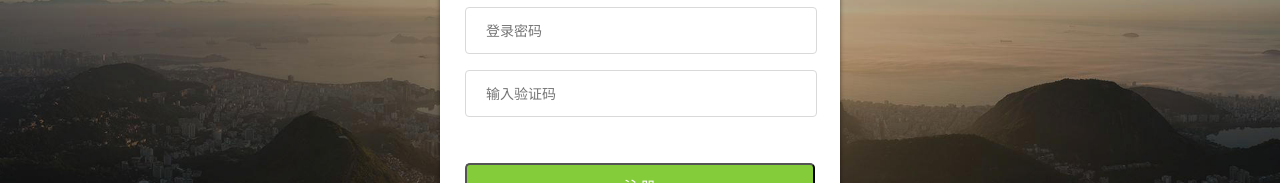
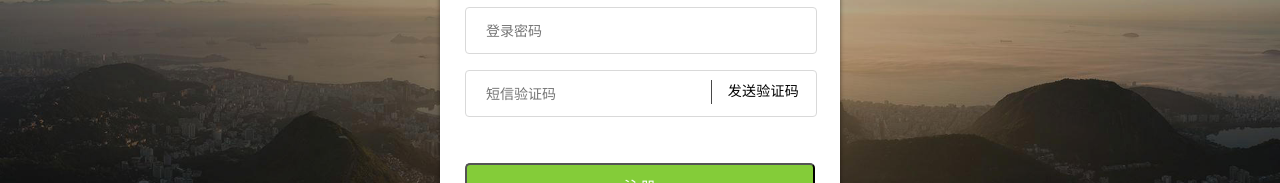
Before and after one commit to Wanncye/vue-django-luffy, a Vue app in the folder luffy_pc/: page /user/register in a window 1280 px wide. Shown: the part 144-327 px from the top of the page. Built offline with nearby package versions, Linux system fonts and the light colour scheme.

Commit message:
前端：实现发送验证码点击事件，倒计时等功能

```diff
--- a/luffy_pc/src/components/Register.vue
+++ b/luffy_pc/src/components/Register.vue
@@ -7,7 +7,10 @@
 				<div class="inp">
 					<input v-model = "mobile" type="text" placeholder="手机号码" class="user" @blur="checkMobile">
                     <input v-model = "password" type="password" placeholder="登录密码" class="user">
-					<input v-model = "sms_code" type="text" placeholder="输入验证码" class="user">
+					<div class="sms-box">
+                        <input v-model = "sms_code" maxlength="8" type="text" placeholder="短信验证码" class="user">
+                        <div class="sms-btn" @click="smsHander">{{sms_text}}</div>
+                    </div>
 					<button class="register_btn" @click="registerHandler">注册</button>
 					<p class="go_login" >已有账号 <router-link to="/user/login">直接登录</router-link></p>
 				</div>
@@ -25,6 +28,8 @@ export default {
         mobile:"",
         validateResult:false,
         password:"",
+        is_send_sms: false,
+        sms_text:"发送验证码",
     }
   },
   created(){
@@ -67,6 +72,39 @@ export default {
             }
             this.$message.error(message)
         })
+      },
+      smsHander(){
+          // 发送短信
+          // 1. 检测手机格式
+          if(! /1[3-9]\d{9}/.test(this.mobile)){
+              this.$message.error("手机格式不正确！")
+              return false
+          }
+          // 2. 判断手机号码是否60s内发送
+            if(this.is_send_sms){
+                this.$message.error("当前手机号已经在60秒内发送验证码，请不要频繁操作！")
+                return false
+            }
+
+          // 3. 发送请求
+          this.$axios.get(`${this.$settings.HOST}/user/sms/${this.mobile}/`, {}).then(response=>{
+                console.log(response.data)
+                let interval_time = 60
+                this.is_send_sms = true
+                let timer = setInterval(()=>{
+                    if(interval_time <= 1){
+                        //停止倒计时，允许用户再次请求发送验证码
+                        clearInterval(timer)
+                        this.is_send_sms = false
+                        this.sms_text = "发送验证码"
+                    }else{
+                        this.sms_text = `${interval_time}秒后重新发送`
+                        interval_time--
+                    }
+                }, 1000)
+          }).catch(error=>{
+                this.$message.error(error.response.data.message)
+          })
       }
   },
 
@@ -227,4 +265,19 @@ export default {
     color: #84cc39;
     cursor: pointer;
 }
+.sms-box{
+  position: relative;
+}
+.sms-box .sms-btn{
+  position: absolute;
+  font-size: 14px;
+  letter-spacing: 0.26px;
+  top: 10px;
+  right: 16px;
+  border-left: 1px solid #484848;
+  padding-left: 16px;
+  padding-bottom: 4px;
+  cursor: pointer;
+  background: #ffffff;
+}
 </style>
```
Also changed, not shown: 2 other files (tests, documents, lock files or other folders).
